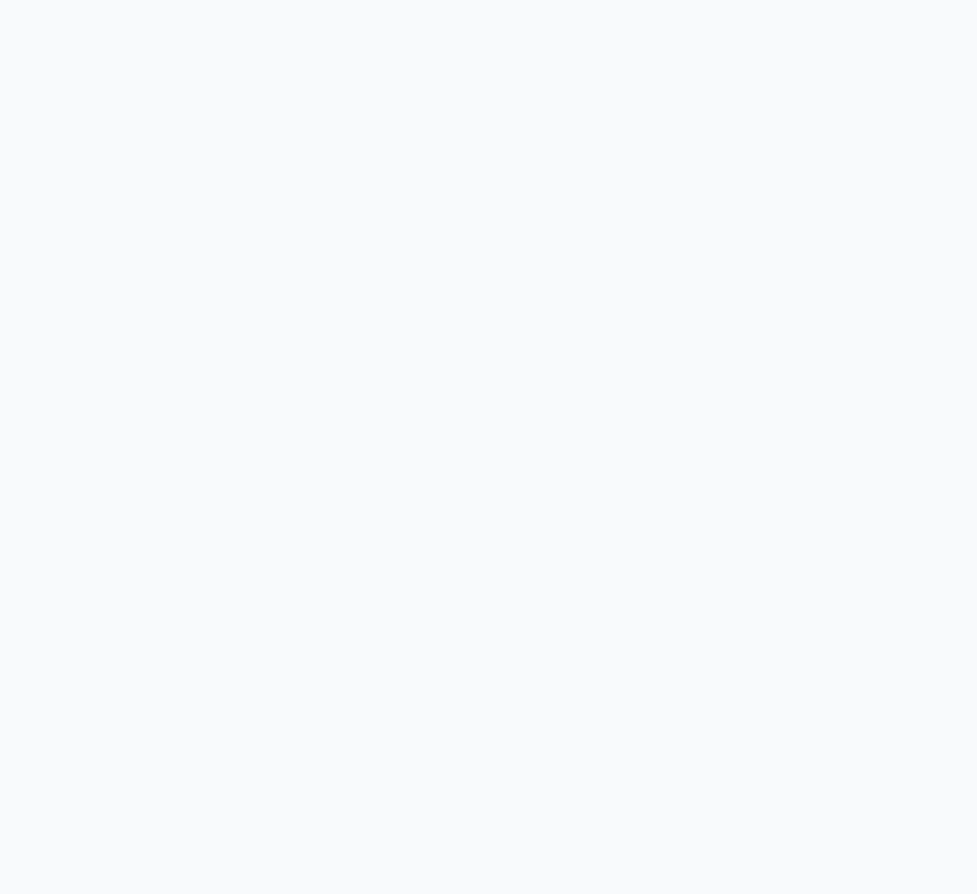
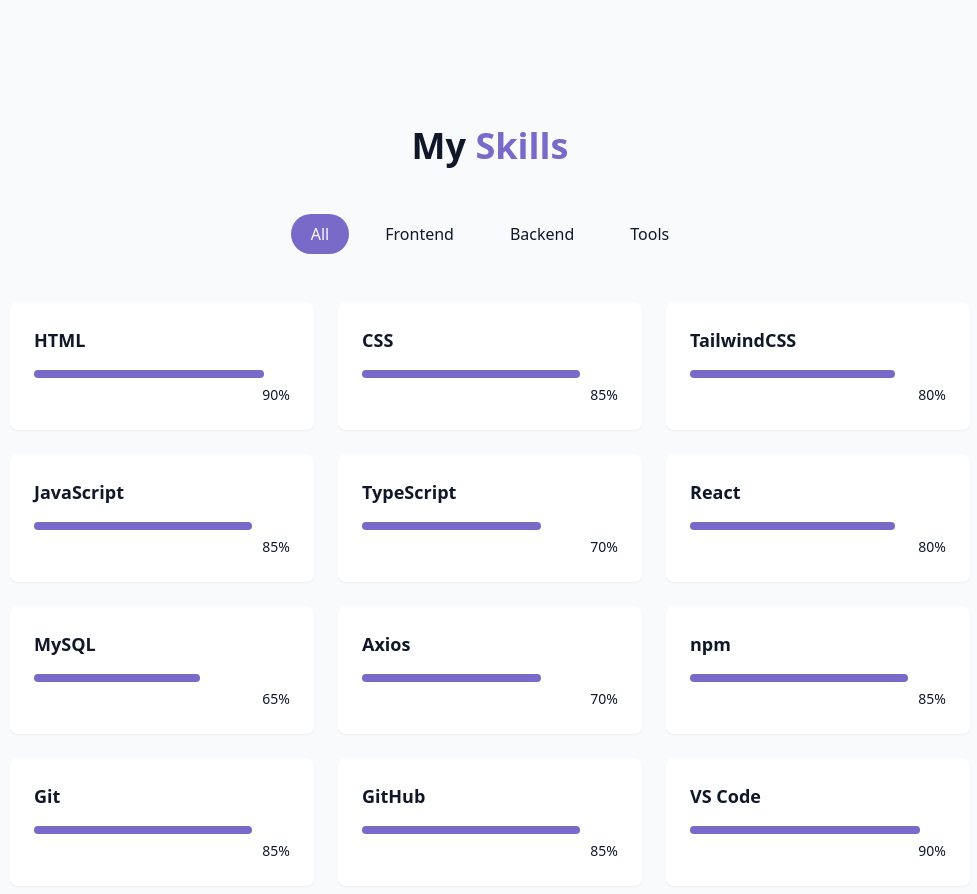
Before and after one commit to LuisDevv04/personal-portfolio, a React (Vite) app: page / in a window 1280 px wide. Shown: the part 1620-2514 px from the top of the page, without its empty margins (150-1127 px from the left). Before the commit the page ends 1650 px from the top, so only its background shows below. Built offline with nearby package versions, Linux system fonts and the light colour scheme.

Commit message:
feat: add SkillsSection component to Home page

```diff
--- a/src/components/SkillsSection.tsx
+++ b/src/components/SkillsSection.tsx
@@ -0,0 +1,82 @@
+import { useState } from "react";
+import { cn } from "../lib/utils";
+
+const skills = [
+  // Frontend
+  { name: "HTML", level: 90, category: "frontend" },
+  { name: "CSS", level: 85, category: "frontend" },
+  { name: "TailwindCSS", level: 80, category: "frontend" },
+  { name: "JavaScript", level: 85, category: "frontend" },
+  { name: "TypeScript", level: 70, category: "frontend" },
+  { name: "React", level: 80, category: "frontend" },
+
+  // Backend / Database
+  { name: "MySQL", level: 65, category: "backend" },
+
+  // Tools & Libraries
+  { name: "Axios", level: 70, category: "tools" },
+  { name: "npm", level: 85, category: "tools" },
+  { name: "Git", level: 85, category: "tools" },
+  { name: "GitHub", level: 85, category: "tools" },
+  { name: "VS Code", level: 90, category: "tools" },
+];
+
+const categories = ["all", "frontend", "backend", "tools"];
+
+export default function SkillsSection() {
+  const [activeCategory, setActiveCategory] = useState("all");
+
+  const filteredSkills = skills.filter(
+    (skill) => activeCategory === "all" || skill.category === activeCategory
+  );
+  return (
+    <section id="skills" className="py-24 px-4 relative bg-secondary/30">
+      <div className="container mx-auto max-w-5xl">
+        <h2 className="text-3xl md:text-4xl font-bold mb-12 text-center">
+          My <span className="text-primary">Skills</span>
+        </h2>
+
+        <div className="flex flex-wrap justify-center gap-4 mb-12">
+          {categories.map((category, key) => (
+            <button
+              key={key}
+              onClick={() => setActiveCategory(category)}
+              className={cn(
+                "px-5 py-2 rounded-full transition-colors duration-300 capitalize",
+                activeCategory === category
+                  ? "bg-primary text-primary-foreground"
+                  : "bg-secondary/70 text-foreground hover:bd-secondary"
+              )}
+            >
+              {category}
+            </button>
+          ))}
+        </div>
+
+        <div className="grid grid-cols-1 sm:grid-cols-2 lg:grid-cols-3 gap-6">
+          {filteredSkills.map((skill, key) => (
+            <div
+              key={key}
+              className="bg-card p-6 rounded-lg shadow-xs card-hover"
+            >
+              <div className="text-left mb-4">
+                <h3 className="font-semibold text-lg"> {skill.name}</h3>
+              </div>
+              <div className="w-full bg-secondary/50 h-2 rounded-full overflow:hidden">
+                <div
+                  className="bg-primary h-2 rounded-full origin-left animate-[grow_1.5s_ease-out]"
+                  style={{ width: skill.level + "%" }}
+                />
+              </div>
+              <div className="text-right mt-1">
+                <span className="text-sm text-muted-foreground">
+                  {skill.level}%
+                </span>
+              </div>
+            </div>
+          ))}
+        </div>
+      </div>
+    </section>
+  );
+}
--- a/src/pages/Home.tsx
+++ b/src/pages/Home.tsx
@@ -1,6 +1,7 @@
 import AboutSection from "../components/AboutSection";
 import HeroSection from "../components/HeroSection";
 import Navbar from "../components/Navbar";
+import SkillsSection from "../components/SkillsSection";
 import StarBackground from "../components/StarBackground";
 import ThemeToggle from "../components/ThemeToggle";
 
@@ -21,6 +22,7 @@
       <main>
         <HeroSection />
         <AboutSection />
+        <SkillsSection/>
       </main>
 
       {/* Footer */}
```
